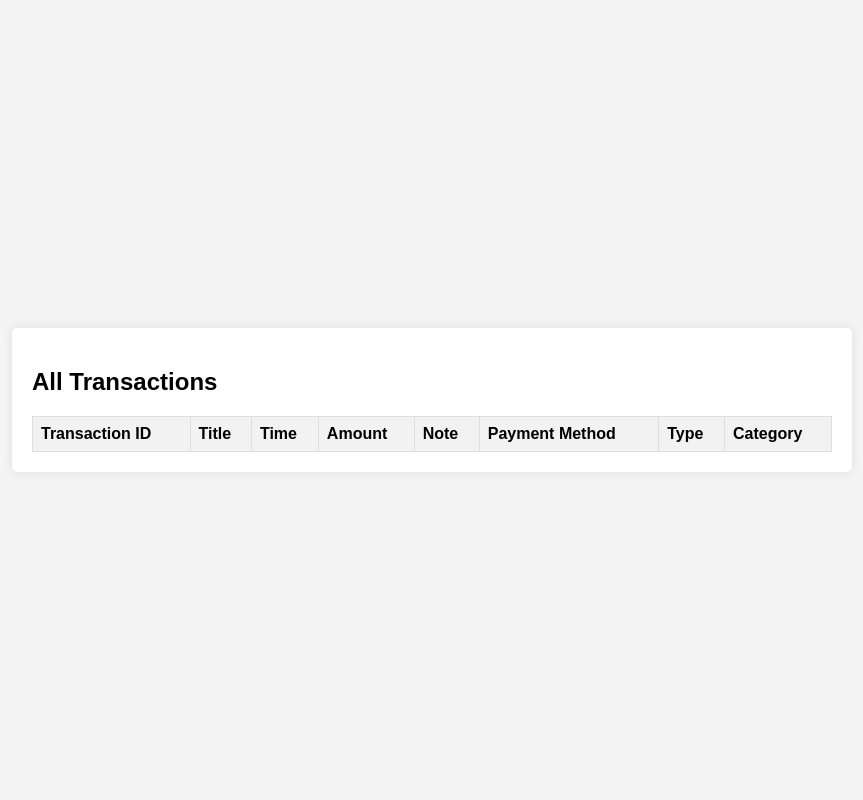
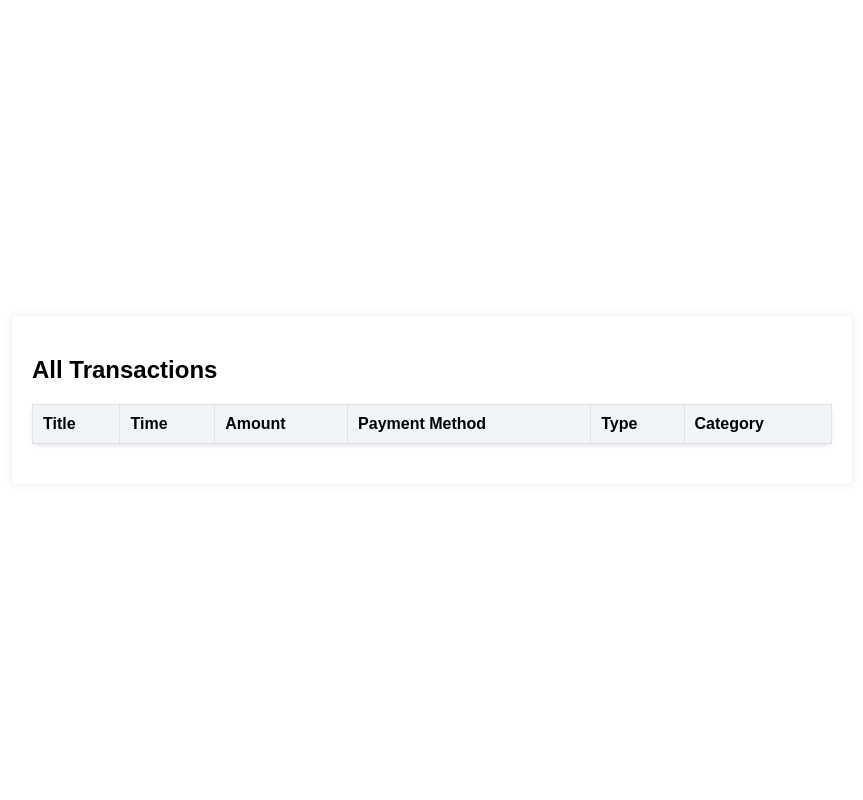
Before and after one commit to cs411-alawini/sp24-cs411-team051-OneOOne, a Django app: template SpendSmart/templates/home.html in a window 1280 px wide. Shown: the whole page, without its empty margins (208-1071 px from the left). Run offline with Django 4.2, Linux system fonts and the light colour scheme; the template is opened without the code that fills it, so the values that code supplies are empty.

Commit message:
Beautify transaction page

```diff
--- a/SpendSmart/templates/home.html
+++ b/SpendSmart/templates/home.html
@@ -7,8 +7,7 @@
     <style>
         body {
             font-family: Arial, sans-serif;
-            background-color: #f4f4f4;
-            margin: auto;
+            margin: 0;
             padding: 0;
             display: flex;
             flex-direction: column;
@@ -27,29 +26,73 @@
         table {
             width: 100%;
             border-collapse: collapse;
-            margin-top: 20px;
+            border-spacing: 0;
+            background-color: #ffffff;
+            border-radius: 8px;
+            box-shadow: 0 2px 4px rgba(0, 0, 0, 0.1);
+            margin: 20px auto;
         }
         th, td {
-            border: 1px solid #ddd;
-            padding: 8px;
+            border: 1px solid #dee2e6;
+            padding: 10px;
             text-align: left;
         }
         th {
-            background-color: #f2f2f2;
+            background-color: #f1f5f8;
+            font-weight: bold;
+        }
+        tr:nth-child(even) {
+            background-color: #f8f9fa;
+        }
+        tr:hover {
+            background-color: #e9ecef;
+        }
+        .modal {
+            display: none;
+            position: fixed;
+            z-index: 1;
+            left: 0;
+            top: 0;
+            width: 100%;
+            height: 100%;
+            overflow: auto;
+            background-color: rgba(0,0,0,0.4);
+        }
+        .modal-content {
+            background-color: #ffffff;
+            margin: 10% auto;
+            padding: 20px;
+            border: 1px solid #ced4da;
+            width: 80%;
+            border-radius: 8px;
+            box-shadow: 0 4px 8px rgba(0, 0, 0, 0.1);
+        }
+        .close {
+            color: #6c757d;
+            float: right;
+            font-size: 28px;
+            font-weight: bold;
+            cursor: pointer;
+        }
+        .close:hover,
+        .close:focus {
+            color: #343a40;
+            text-decoration: none;
+            cursor: pointer;
         }
     </style>
 </head>
 <body>
     <div class="home-container">
         <h2>All Transactions</h2>
-        <table>
+        <table id="transactionsTable">
             <thead>
                 <tr>
-                    <th>Transaction ID</th>
+                    <!-- <th>Transaction ID</th> -->
                     <th>Title</th>
                     <th>Time</th>
                     <th>Amount</th>
-                    <th>Note</th>
+                    <!-- <th>Note</th> -->
                     <th>Payment Method</th>
                     <th>Type</th>
                     <th>Category</th>
@@ -57,12 +100,12 @@
             </thead>
             <tbody>
                 {% for txn in txns %}
-                <tr>
-                    <td>{{ txn.0 }} </td>
+                <tr class="transactionRow">
+                    <!-- <td>{{ txn.0 }} </td> -->
                     <td>{{ txn.1 }}</td>
                     <td>{{ txn.2 }}</td>
                     <td>{{ txn.3 }}</td>
-                    <td>{{ txn.4 }}</td>
+                    <!-- <td>{{ txn.4 }}</td> -->
                     <td>{{ txn.5 }}</td>
                     <td>{{ txn.6 }}</td>
                     <td>{{ txn.7 }}</td>
@@ -71,6 +114,35 @@
                 <!-- Add more transaction rows dynamically here -->
             </tbody>
         </table>
+        <!-- Modal -->
+    <div id="myModal" class="modal">
+        <div class="modal-content">
+            <span class="close">&times;</span>
+            <p>Transaction details will be displayed here.</p>
+        </div>
     </div>
+    </div>
+
+    <script>
+        var modal = document.getElementById("myModal");
+        var span = document.getElementsByClassName("close")[0];
+        var rows = document.getElementsByClassName("transactionRow");
+
+        for (var i = 0; i < rows.length; i++) {
+            rows[i].addEventListener("click", function() {
+                modal.style.display = "block";
+            });
+        }
+
+        span.onclick = function() {
+            modal.style.display = "none";
+        }
+
+        window.onclick = function(event) {
+            if (event.target == modal) {
+                modal.style.display = "none";
+            }
+        }
+    </script>
 </body>
 </html>
```
